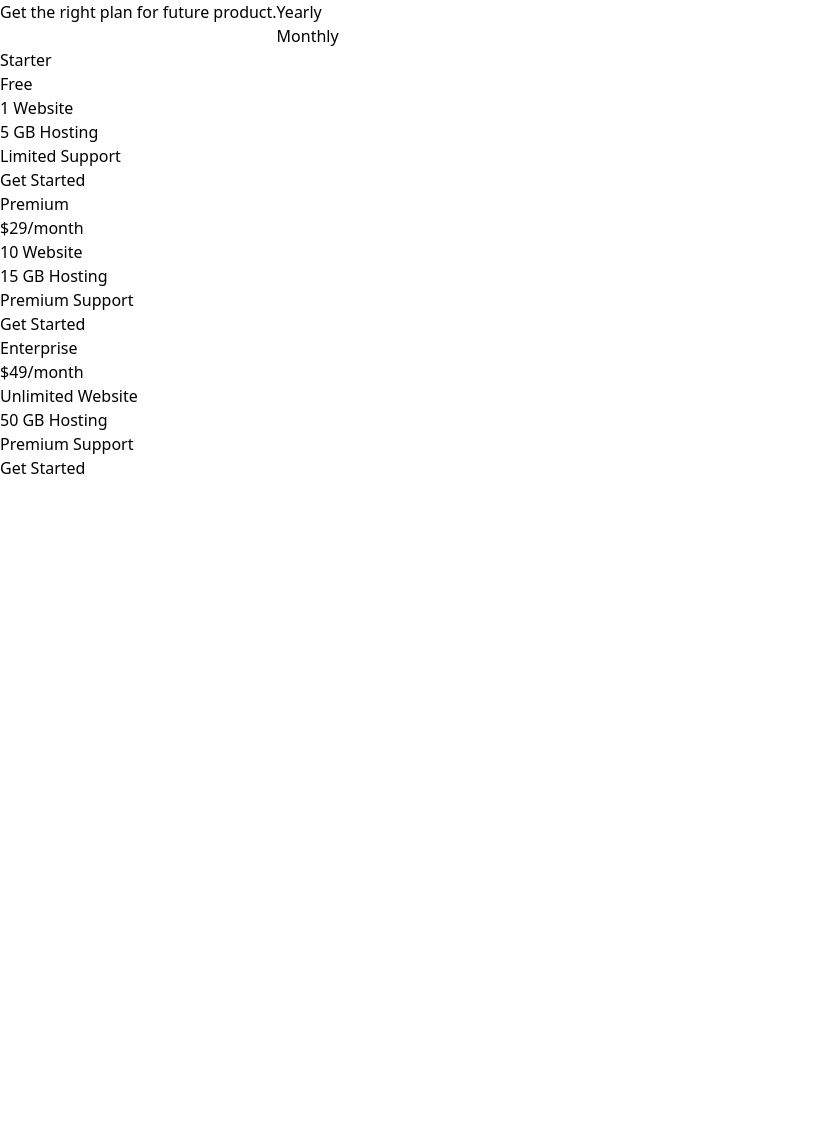
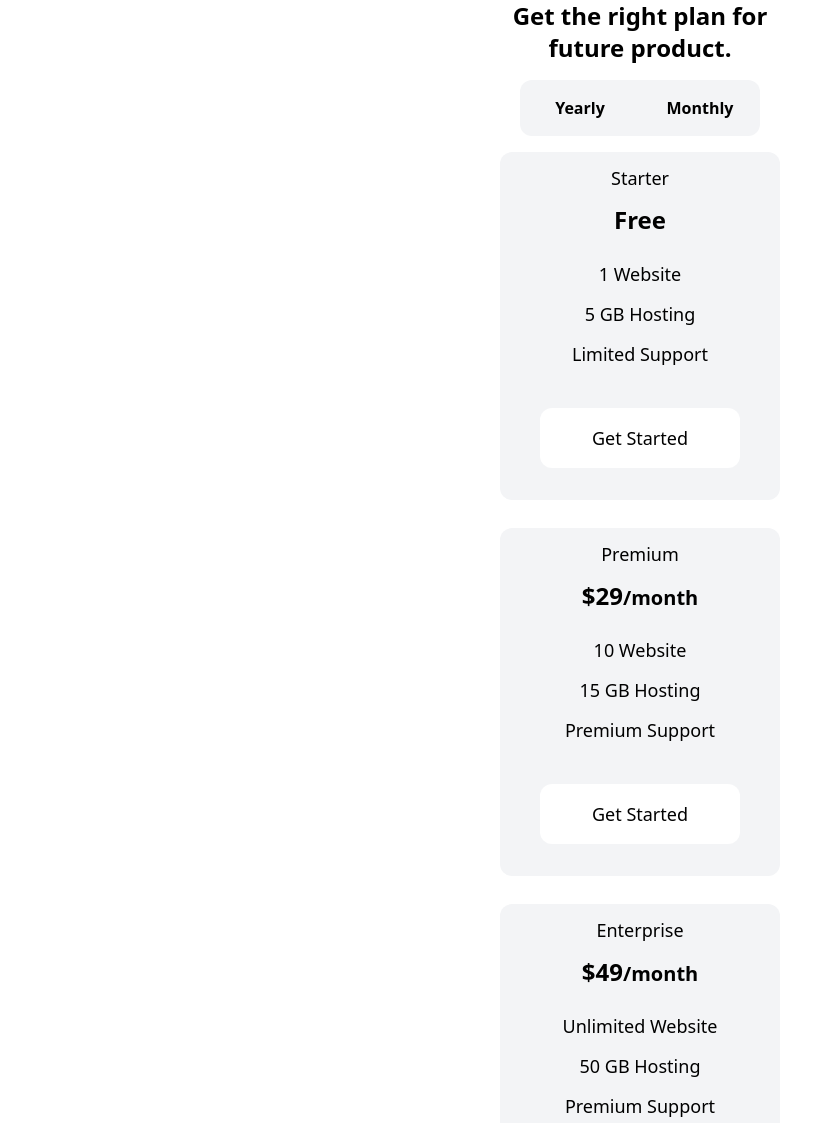
Before and after one commit to Johnny088/FullStack_JavaScript_Part2, a plain HTML site: page index.html in a window 1280 px wide. Shown: the top 1123 px of the page, without its empty margins (0-829 px from the left). Before the commit the page ends 800 px from the top, so only its background shows below. Drawn offline with nearby package versions, Linux system fonts and the light colour scheme.

Commit message:
added structure

```diff
--- a/index.html
+++ b/index.html
@@ -7,51 +7,77 @@
     <script src="https://cdn.jsdelivr.net/npm/@tailwindcss/browser@4"></script>
   </head>
   <body>
-    <div class="flex-col">
-      <div class="flex">
-        <h2 class="plan__duration__title">
+    <div class="flex-col mx-auto px-20px max-w-[300px] text-center">
+      <div class="flex-col">
+        <h2 class="font-bold text-2xl mb-4">
           Get the right plan for future product.
         </h2>
-        <ul class="plan__btn__wrap">
-          <li><button class="plan__duration__btn blue">Yearly</button></li>
-          <li><button class="plan__duration__btn">Monthly</button></li>
+        <ul class="flex justify-center text-base mb-4">
+          <li>
+            <button
+              class="font-bold text-base w-[120px] py-4 bg-gray-100 rounded-tl-xl rounded-bl-xl"
+            >
+              Yearly
+            </button>
+          </li>
+          <li>
+            <button
+              class="font-bold text-base w-[120px] py-4 bg-gray-100 rounded-tr-xl rounded-br-xl"
+            >
+              Monthly
+            </button>
+          </li>
         </ul>
       </div>
-      <ul class="plan__price">
+      <ul class="flex-col text-lg w-[280px] mx-auto">
         <!--margin ~ 20 width 330 -->
-        <li class="plan__price__item">
-          <p class="plan__price__type">Starter</p>
-          <h3 class="plan__price__title">Free</h3>
-          <p class="plan__price__description">1 Website</p>
-          <p class="plan__price__description">5 GB Hosting</p>
-          <p class="plan__price__description plan__price__last">
-            Limited Support
+        <li class="text-center mb-7 bg-gray-100 rounded-xl">
+          <p class="mb-3 pt-3">Starter</p>
+          <h3 class="font-bold text-2xl mb-6">Free</h3>
+          <p class="mb-3">1 Website</p>
+          <p class="mb-3">5 GB Hosting</p>
+          <p class="mb-10">Limited Support</p>
+          <button class="mb-8 py-4 w-[200px] bg-white rounded-xl">
+            Get Started
+          </button>
+        </li>
+        <li class="text-center mb-7 bg-gray-100 rounded-xl">
+          <p class="mb-3 pt-3">Premium</p>
+          <h3 class="font-bold text-2xl mb-6">
+            $29<span class="text-xl">/month</span>
+          </h3>
+          <p class="mb-3">10 Website</p>
+          <p class="mb-3">15 GB Hosting</p>
+          <p class="mb-10">Premium Support</p>
+          <button class="mb-8 py-4 w-[200px] bg-white rounded-xl">
+            Get Started
+          </button>
+        </li>
+        <li
+          class="text-center mb-12 bg-gray-100 rounded-xl group duration-300 hover:scale-110 focus:scale-110 hover:bg-[#FF703B] focus:bg-[#FF703B]"
+        >
+          <p class="mb-3 pt-3 group-hover:text-white group-focus:text-white">
+            Enterprise
           </p>
-          <button class="plan__price__btn">Get Started</button>
-        </li>
-        <li class="plan__price__item">
-          <p class="plan__price__type">Premium</p>
-          <h3 class="plan__price__title">
-            $29<span class="plan__price__span">/month</span>
+          <h3
+            class="font-bold text-2xl mb-6 group-hover:text-white group-focus:text-white"
+          >
+            $49<span class="text-xl">/month</span>
           </h3>
-          <p class="plan__price__description">10 Website</p>
-          <p class="plan__price__description">15 GB Hosting</p>
-          <p class="plan__price__description plan__price__last">
+          <p class="mb-3 group-hover:text-white group-focus:text-white">
+            Unlimited Website
+          </p>
+          <p class="mb-3 group-hover:text-white group-focus:text-white">
+            50 GB Hosting
+          </p>
+          <p class="mb-10 group-hover:text-white group-focus:text-white">
             Premium Support
           </p>
-          <button class="plan__price__btn">Get Started</button>
-        </li>
-        <li class="plan__price__item">
-          <p class="plan__price__type">Enterprise</p>
-          <h3 class="plan__price__title">
-            $49<span class="plan__price__span">/month</span>
-          </h3>
-          <p class="plan__price__description">Unlimited Website</p>
-          <p class="plan__price__description">50 GB Hosting</p>
-          <p class="plan__price__description plan__price__last">
-            Premium Support
-          </p>
-          <button class="plan__price__btn">Get Started</button>
+          <button
+            class="mb-8 py-4 w-[200px] bg-white rounded-xl group-hover:text-white group-focus:text-white group-hover:bg-[#9F3919]"
+          >
+            Get Started
+          </button>
         </li>
       </ul>
     </div>
```
